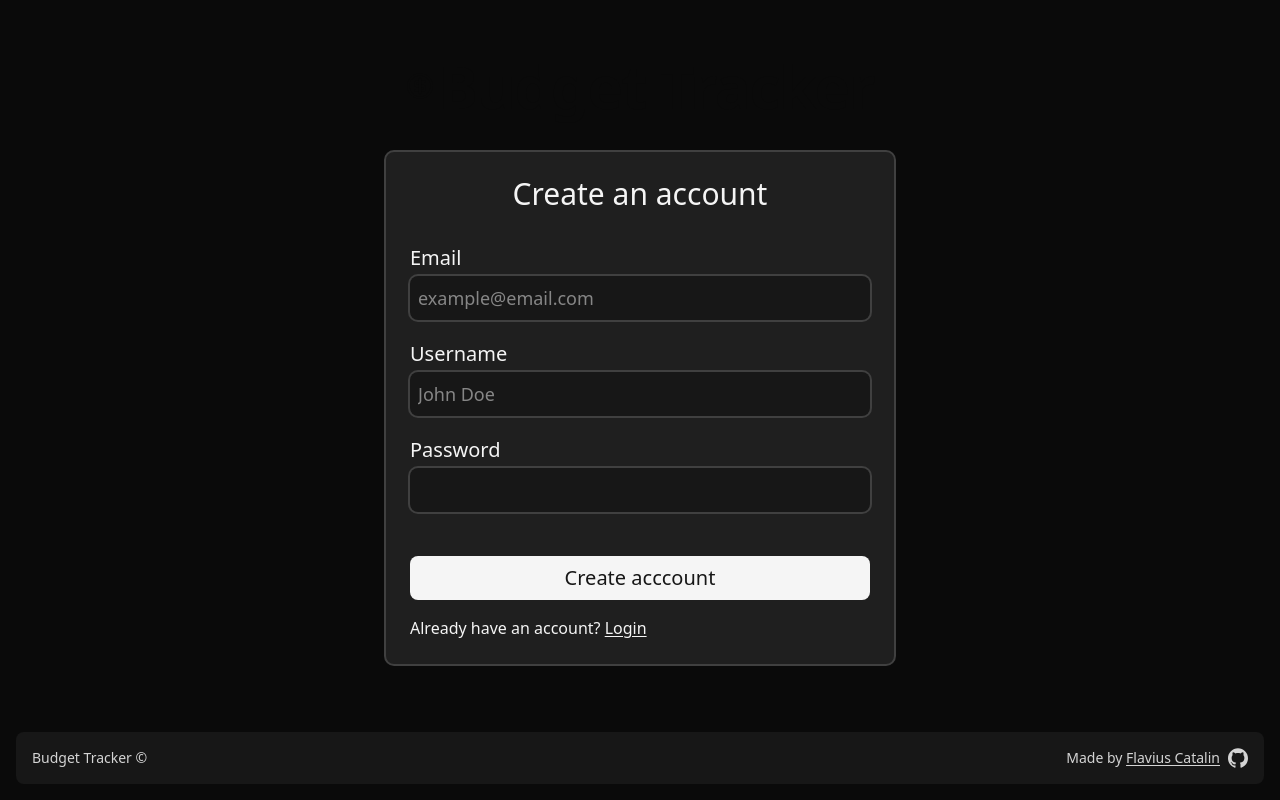
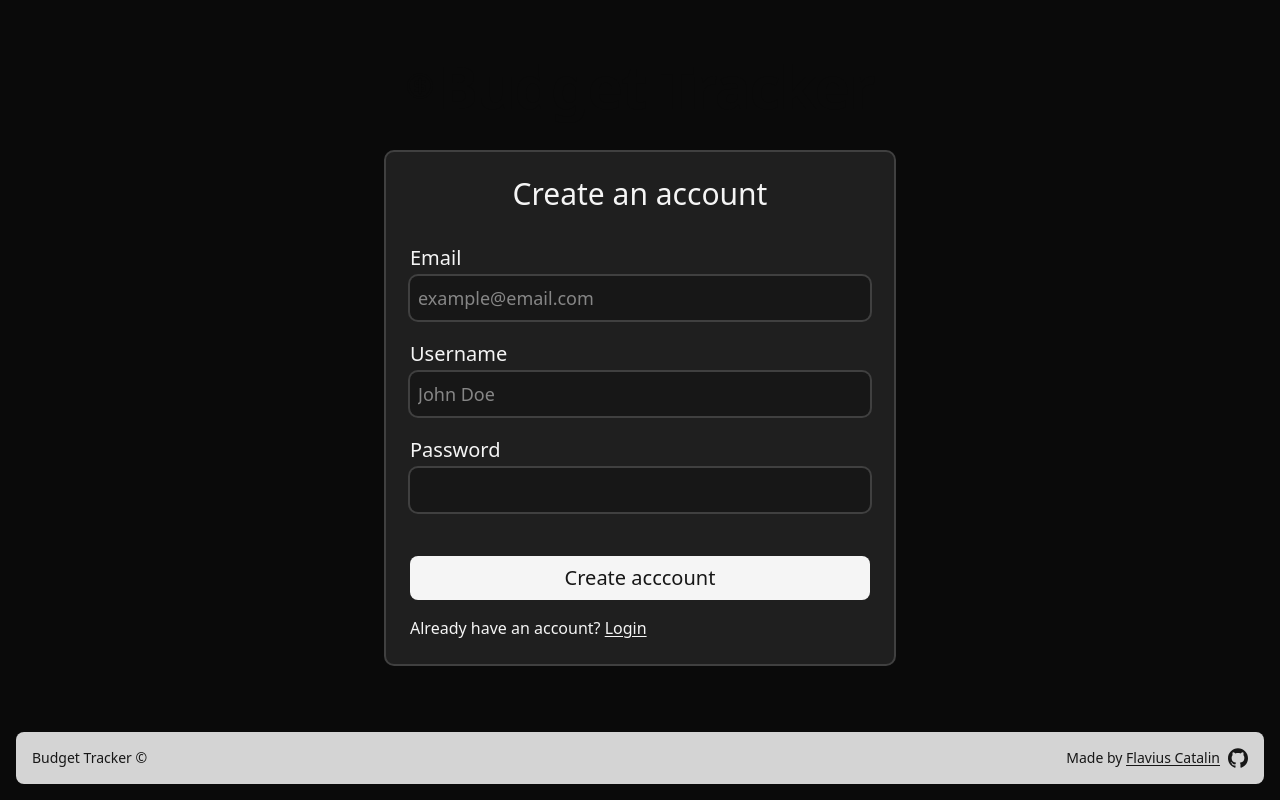
Before and after one commit to kete102/budget-tracker, a React (Vite) app in the folder frontend/: page /sign-up in a window 1280 px wide. Built offline with nearby package versions, Linux system fonts and the light colour scheme; no server answers.

Commit message:
fix: dark mode styles

```diff
--- a/frontend/src/components/footer.tsx
+++ b/frontend/src/components/footer.tsx
@@ -3,7 +3,7 @@ import { Link } from 'react-router'
 
 function Footer() {
 	return (
-		<footer className="mx-auto mt-8 flex w-full items-center justify-between rounded-md bg-neutral-900 p-4 text-center text-neutral-300 dark:bg-neutral-100/5">
+		<footer className="mx-auto mt-8 flex w-full items-center justify-between rounded-md bg-neutral-300 p-4 text-center text-neutral-900 dark:bg-neutral-100/5">
 			<p className="text-sm font-medium dark:text-neutral-200">
 				Budget Tracker &copy;
 			</p>
```
